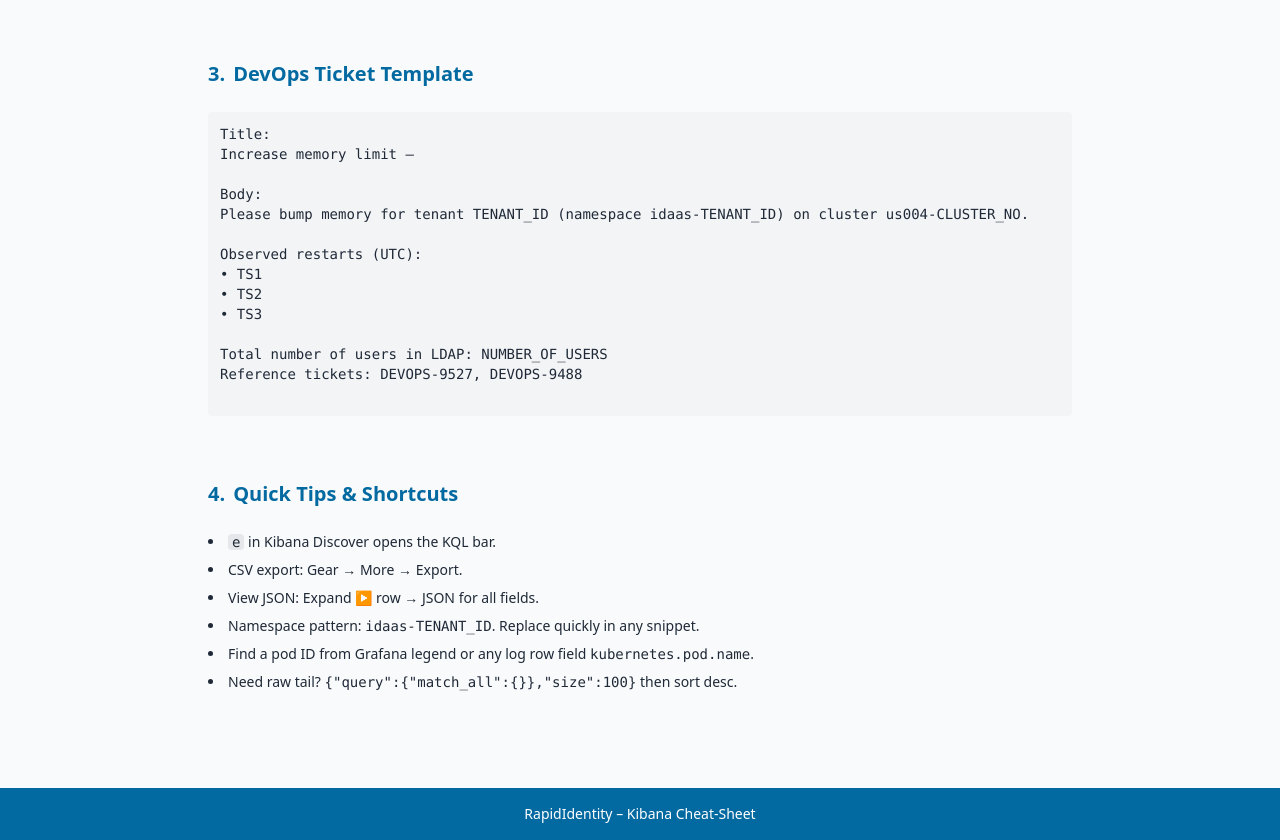
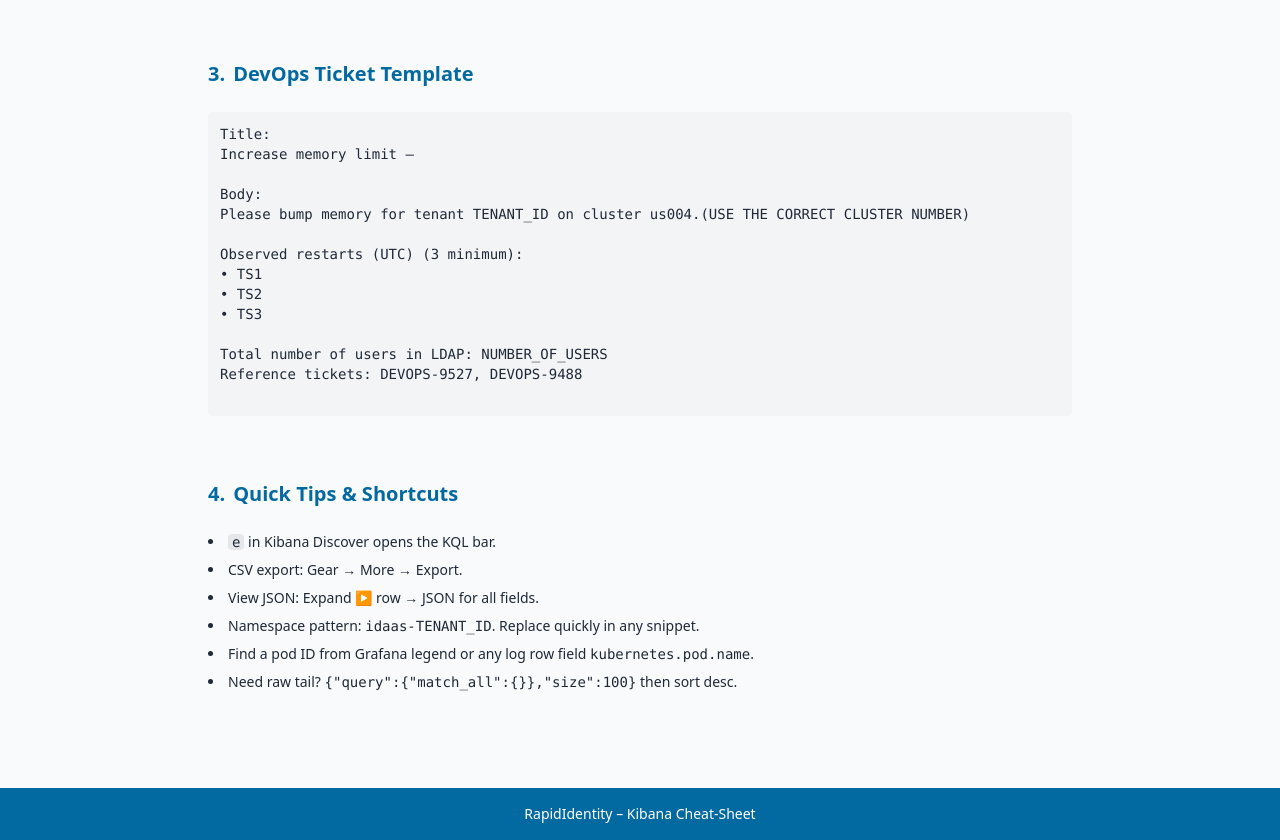
Before and after one commit to Ri-docs/kibana, a plain HTML site: page index.html in a window 1280 px wide. Shown: the part 1320-2160 px from the top of the page. Drawn offline with nearby package versions, Linux system fonts and the light colour scheme.

Commit message:
Update index.html

```diff
--- a/index.html
+++ b/index.html
@@ -190,9 +190,9 @@
 Increase memory limit –
 
 Body:
-Please bump memory for tenant TENANT_ID (namespace idaas-TENANT_ID) on cluster us004-CLUSTER_NO.
+Please bump memory for tenant TENANT_ID on cluster us004.(USE THE CORRECT CLUSTER NUMBER)
 
-Observed restarts (UTC):
+Observed restarts (UTC) (3 minimum):
 • TS1
 • TS2
 • TS3
```
